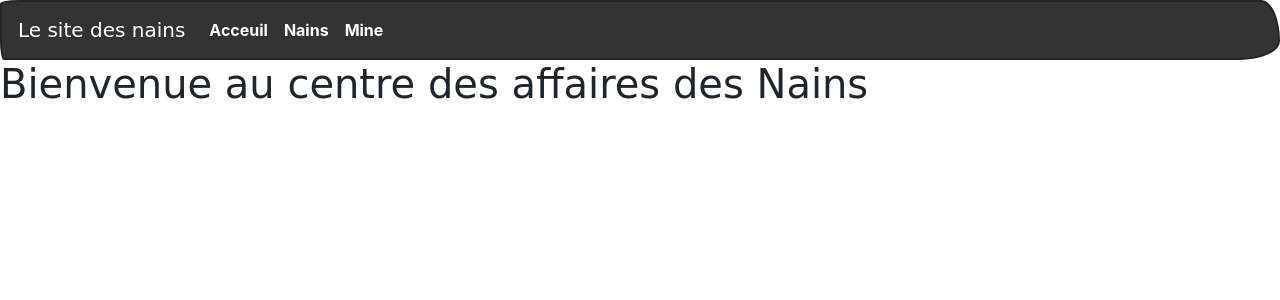
After one commit to SamuelQuetin/testPepsia, a Symfony app: template Nains/templates/home/home.html.twig in a window 1280 px wide. The commit adds this page. Shown: the top 300 px of the page. Run offline with Twig, Linux system fonts and the light colour scheme; the template is opened without the code that fills it, so the values that code supplies are empty; style sheets or scripts are compiled from the project's sources; some libraries are stand-ins or nearby versions; some web fonts are replaced.

```diff
--- a/Nains/assets/css/app.css
+++ b/Nains/assets/css/app.css
@@ -1,6 +1,6 @@
 /* assets */
 
-.my_nav
+.my-nav
 {
     background-color: #FF5563 !important;
     margin-bottom : 3%;
@@ -54,11 +54,6 @@
     margin-right: 15%;
 }
 
-.info-globales
-{
-    margin-left: 25%;
-    margin-right: 25%;
-}
 
 .black-line
 {
--- a/Nains/templates/base.html.twig
+++ b/Nains/templates/base.html.twig
@@ -5,7 +5,8 @@
         <title>{% block title %}Les Mines de nains{% endblock %}</title>
         {% block stylesheets %}
             <link rel="stylesheet" type="text/css" href="https://cdn.datatables.net/v/dt/dt-1.10.20/b-1.6.1/r-2.2.3/sc-2.0.1/sl-1.3.1/datatables.min.css"/>
-            <link href="{{ asset('build/css/bootstrap.min.css') }}" rel="stylesheet">
+            <link href="https://bootswatch.com/4/sketchy/bootstrap.min.css" rel="stylesheet">
+            {#            <link href="{{ asset('build/css/app.css') }}" rel="stylesheet">#}
             <script src="{{ asset('build/fontawesome/js/all.js') }}" crossorigin="anonymous"></script>
             {{encore_entry_link_tags('app')}}
         {% endblock %}
--- /dev/null
+++ b/Nains/templates/home/home.html.twig
@@ -0,0 +1,14 @@
+{% extends 'base.html.twig' %}
+
+{% block stylesheets %}
+    {{ parent() }}
+{% endblock %}
+
+{% block body %}
+    <h1 id="title">Bienvenue au centre des affaires des Nains</h1>
+
+
+{% endblock %}
+{%  block javascripts %}
+    {{ parent() }}
+{% endblock %}
--- /dev/null
+++ b/Nains/templates/menuNavbar.html.twig
@@ -0,0 +1,22 @@
+<nav class="navbar navbar-expand-lg navbar-dark bg-primary">
+	<a class="navbar-brand" href="#">Le site des nains</a>
+	<button class="navbar-toggler" type="button" data-toggle="collapse" data-target="#navbarColor01"
+			aria-controls="navbarColor01" aria-expanded="false" aria-label="Toggle navigation">
+		<span class="navbar-toggler-icon"></span>
+	</button>
+
+	<div class="collapse navbar-collapse" id="navbarColor01">
+		<ul class="navbar-nav mr-auto">
+			<li class="nav-item">
+				<a class="nav-link" href="/index.php">Acceuil<span class="sr-only">(current)</span></a>
+			</li>
+			<li class="nav-item">
+				<a class="nav-link" href={{ path('nain') }}>Nains</a>
+			</li>
+			<li class="nav-item">
+				<a class="nav-link" href={{ path('mine') }}>Mine</a>
+			</li>
+		</ul>
+		<div class="container">{% block body %}{% endblock body %}</div>
+	</div>
+</nav>
```
Also changed, not shown: Nains/src/Controller/HomeController.php (+8 -1 lines), Nains/src/Repository/MineRepository.php (+3 -9 lines), Nains/assets/image/logo.png (added).
